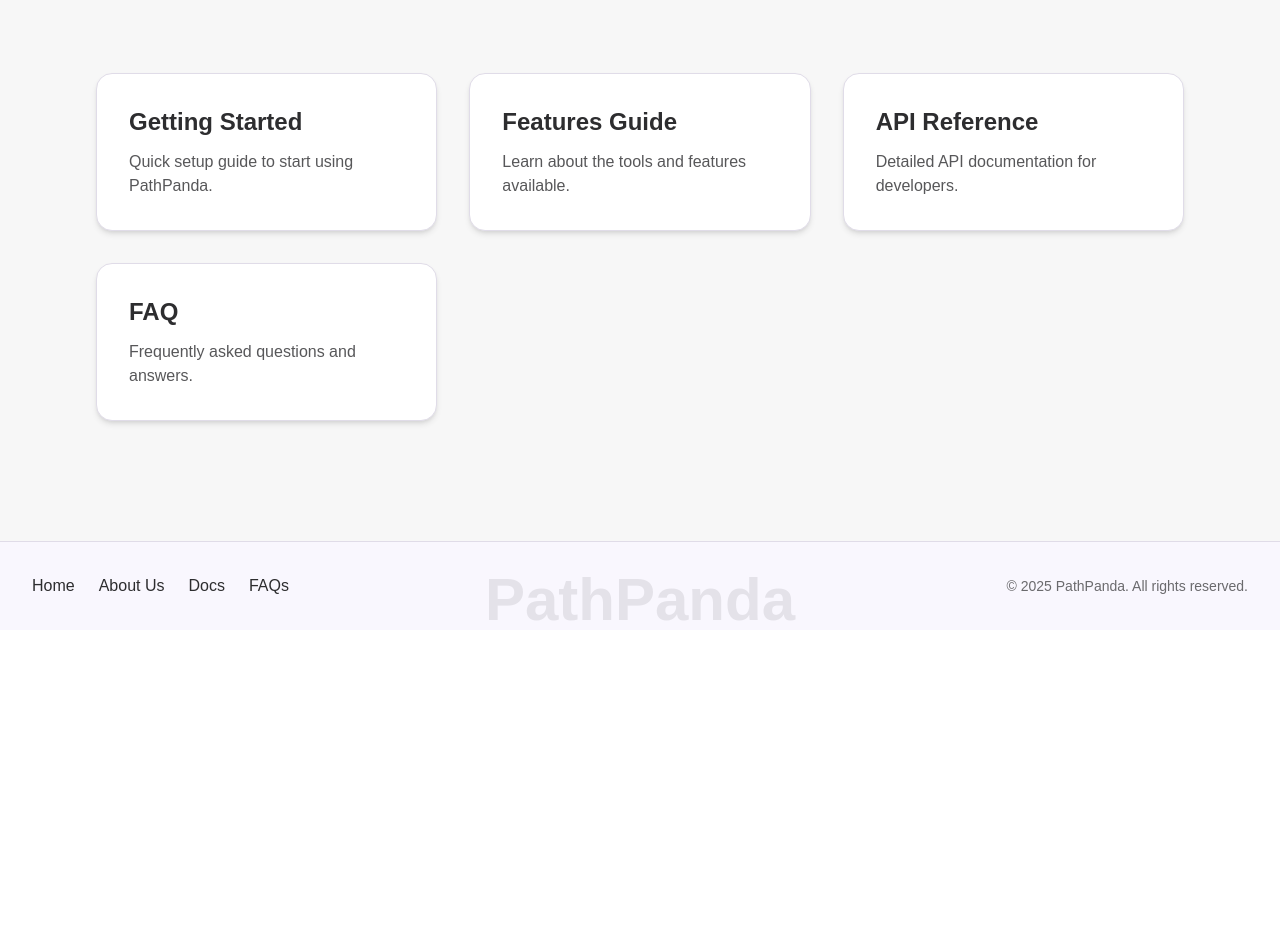
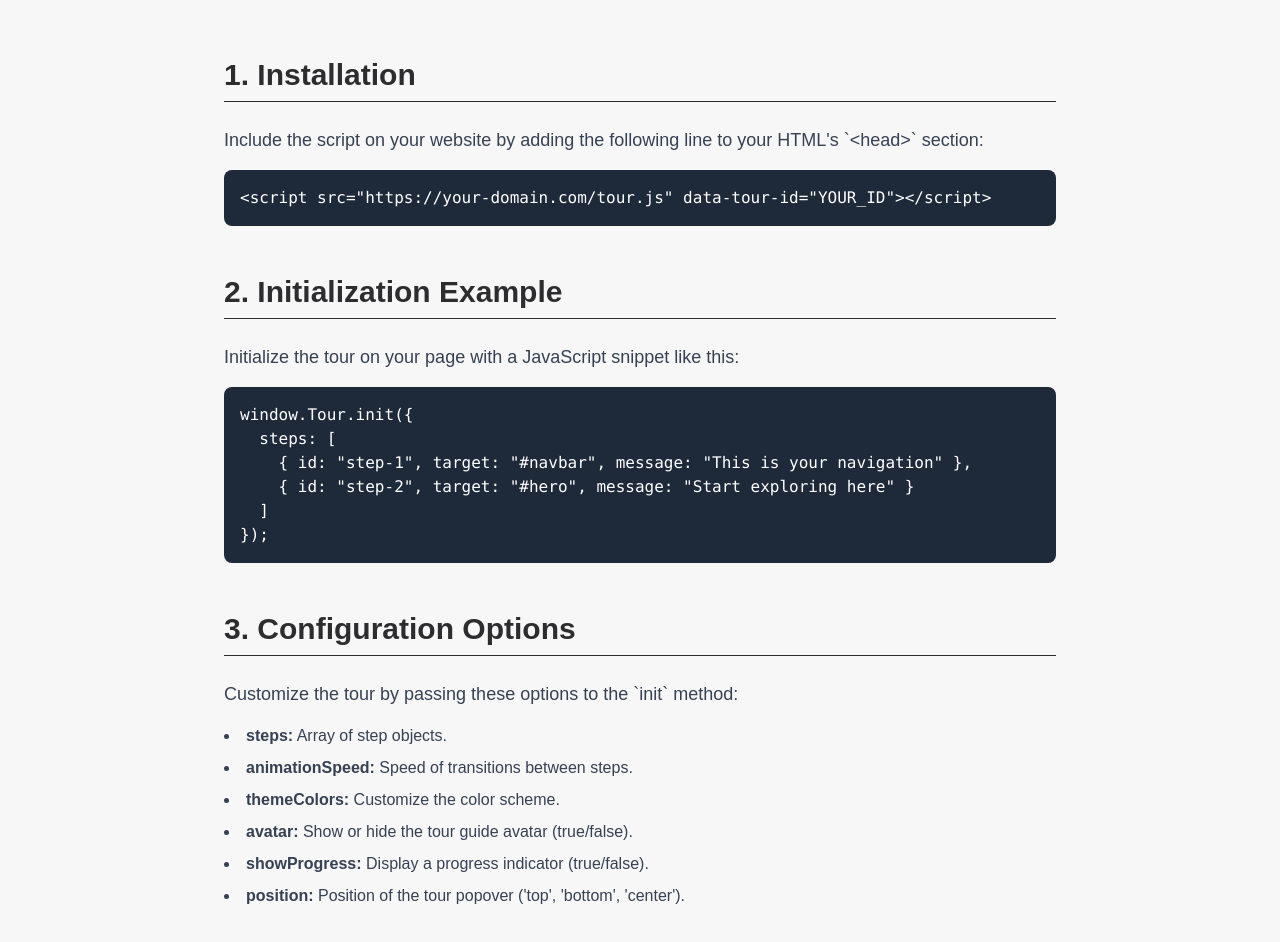
Before and after one commit to Truella/Path-Panda, a Next.js app in the folder path_panda/: page /docs in a window 1280 px wide. Shown: the part 340-1282 px from the top of the page. Before the commit the page ends 973 px from the top, so only its background shows below. Built offline with nearby package versions, Linux system fonts and the light colour scheme.

Commit message:
feat: created docs page

```diff
--- a/path_panda/src/app/(external pages)/docs/page.tsx
+++ b/path_panda/src/app/(external pages)/docs/page.tsx
@@ -1,37 +1,94 @@
-"use client"
+'use client';
+
 export default function DocsPage() {
-  const docs = [
-    { title: "Getting Started", desc: "Quick setup guide to start using PathPanda." },
-    { title: "Features Guide", desc: "Learn about the tools and features available." },
-    { title: "API Reference", desc: "Detailed API documentation for developers." },
-    { title: "FAQ", desc: "Frequently asked questions and answers." },
-  ]
-
   return (
-    <div className="bg-[#f7f7f7] min-h-screen flex flex-col">
-
-
-      {/* Hero / Banner */}
-      <section className="bg-[#f9f7fe] py-20 text-center">
+    <div className="bg-[#f7f7f7] min-h-screen">
+      <section className="bg-white py-20 text-center shadow-sm">
         <h1 className="text-5xl font-bold text-[#2d2d2f]">Documentation</h1>
         <p className="mt-4 text-[#2d2d2f]/80 max-w-2xl mx-auto text-lg sm:text-xl">
-          Explore PathPanda’s guides, tutorials, and references to get started quickly.
+          Everything you need to know to get started with PathPanda.
         </p>
       </section>
 
-      {/* Docs Grid */}
-      <section className="max-w-6xl mx-auto px-4 sm:px-6 lg:px-8 py-20 grid gap-8 sm:grid-cols-2 lg:grid-cols-3">
-        {docs.map((doc) => (
-          <div
-            key={doc.title}
-            className="bg-white rounded-2xl p-8 shadow-md hover:shadow-lg transition-shadow duration-300 border border-[#e0dce8]"
-          >
-            <h2 className="text-2xl font-semibold text-[#2d2d2f]">{doc.title}</h2>
-            <p className="mt-3 text-[#2d2d2f]/80">{doc.desc}</p>
-          </div>
-        ))}
-      </section>
+      <main className="max-w-4xl mx-auto px-4 sm:px-6 lg:px-8 py-16">
+        <div className="space-y-12">
+          {/* Installation Section */}
+          <section>
+            <h2 className="text-3xl font-bold text-[#2d2d2f] border-b pb-2 mb-6">1. Installation</h2>
+            <p className="mb-4 text-lg text-gray-700">Include the script on your website by adding the following line to your HTML&apos;s `&lt;head&gt;` section:</p>
+            <pre className="bg-gray-800 text-white p-4 rounded-lg overflow-x-auto">
+              <code>
+                {`<script src="https://your-domain.com/tour.js" data-tour-id="YOUR_ID"></script>`}
+              </code>
+            </pre>
+          </section>
 
+          {/* Initialization Example Section */}
+          <section>
+            <h2 className="text-3xl font-bold text-[#2d2d2f] border-b pb-2 mb-6">2. Initialization Example</h2>
+            <p className="mb-4 text-lg text-gray-700">Initialize the tour on your page with a JavaScript snippet like this:</p>
+            <pre className="bg-gray-800 text-white p-4 rounded-lg overflow-x-auto">
+              <code>
+                {`window.Tour.init({
+  steps: [
+    { id: "step-1", target: "#navbar", message: "This is your navigation" },
+    { id: "step-2", target: "#hero", message: "Start exploring here" }
+  ]
+});`}
+              </code>
+            </pre>
+          </section>
+
+          {/* Configuration Options Section */}
+          <section>
+            <h2 className="text-3xl font-bold text-[#2d2d2f] border-b pb-2 mb-6">3. Configuration Options</h2>
+            <p className="mb-4 text-lg text-gray-700">Customize the tour by passing these options to the `init` method:</p>
+            <ul className="list-disc list-inside space-y-2 text-gray-700">
+              <li><strong>steps:</strong> Array of step objects.</li>
+              <li><strong>animationSpeed:</strong> Speed of transitions between steps.</li>
+              <li><strong>themeColors:</strong> Customize the color scheme.</li>
+              <li><strong>avatar:</strong> Show or hide the tour guide avatar (true/false).</li>
+              <li><strong>showProgress:</strong> Display a progress indicator (true/false).</li>
+              <li><strong>position:</strong> Position of the tour popover (&apos;top&apos;, &apos;bottom&apos;, &apos;center&apos;).</li>
+            </ul>
+          </section>
+
+          {/* Using the Dashboard Section */}
+          <section>
+            <h2 className="text-3xl font-bold text-[#2d2d2f] border-b pb-2 mb-6">4. Using the Dashboard</h2>
+            <ul className="list-disc list-inside space-y-2 text-gray-700">
+                <li>Create a new tour</li>
+                <li>Add/edit/delete steps</li>
+                <li>Assign unique step IDs and selectors</li>
+                <li>Generate embed code</li>
+                <li>View analytics for user flow and completion</li>
+                <li>Manage multiple tours</li>
+            </ul>
+          </section>
+
+          {/* Troubleshooting Section */}
+          <section>
+            <h2 className="text-3xl font-bold text-[#2d2d2f] border-b pb-2 mb-6">5. Troubleshooting</h2>
+            <ul className="list-disc list-inside space-y-2 text-gray-700">
+                <li>Element not found (incorrect CSS selector)</li>
+                <li>Script doesn’t load (missing path)</li>
+                <li>Tour doesn’t start (no active steps defined)</li>
+                <li>Avatar overlapping elements (adjust position or theme)</li>
+            </ul>
+          </section>
+
+          {/* Developer FAQ Section */}
+          <section>
+            <h2 className="text-3xl font-bold text-[#2d2d2f] border-b pb-2 mb-6">6. Developer FAQ</h2>
+            <ul className="list-disc list-inside space-y-2 text-gray-700">
+                <li>Bundle size limits</li>
+                <li>Lazy-loading behavior</li>
+                <li>Caching & CDN recommendations</li>
+                <li>Supporting multiple tours on one page</li>
+            </ul>
+          </section>
+        </div>
+      </main>
     </div>
-  )
+  );
 }
```
